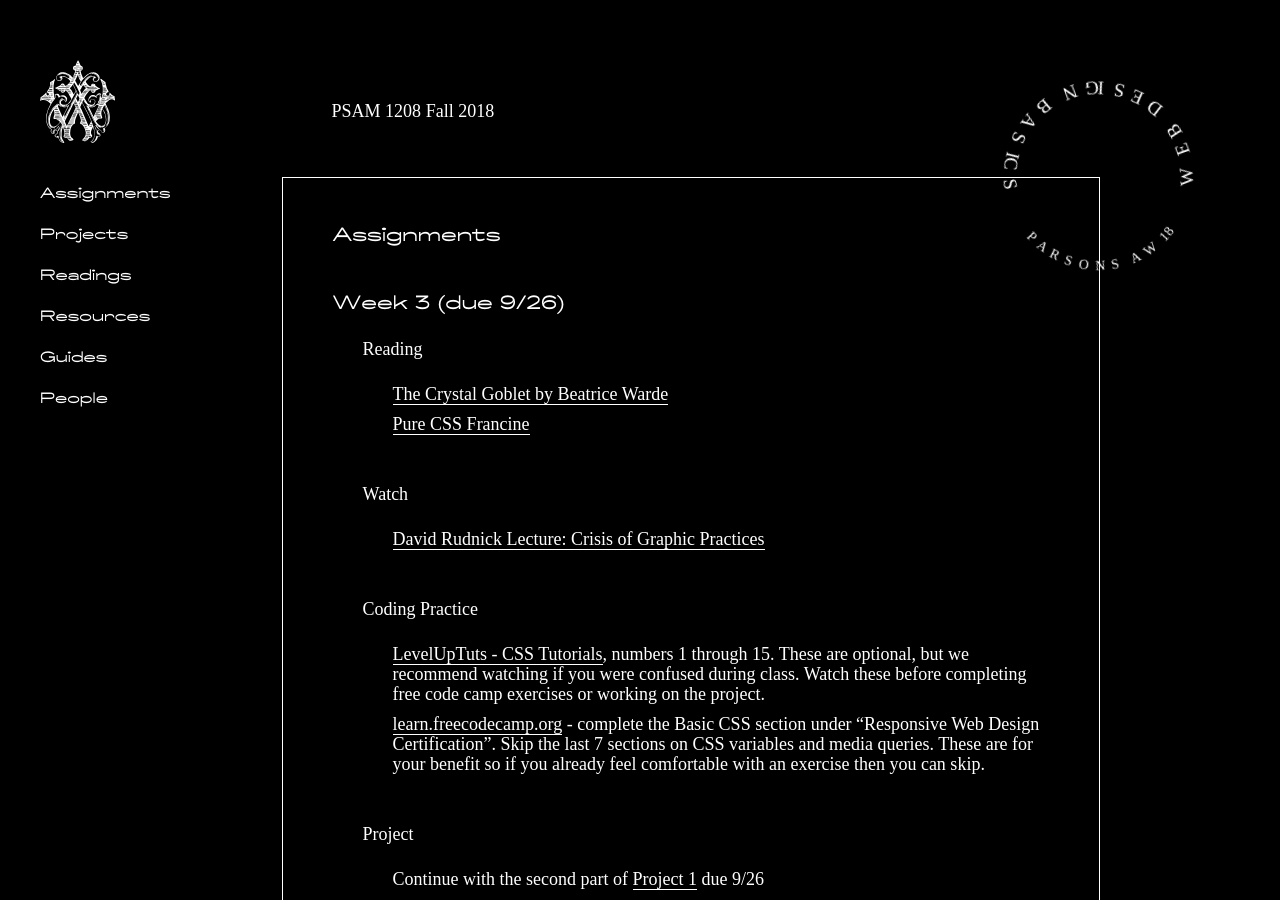
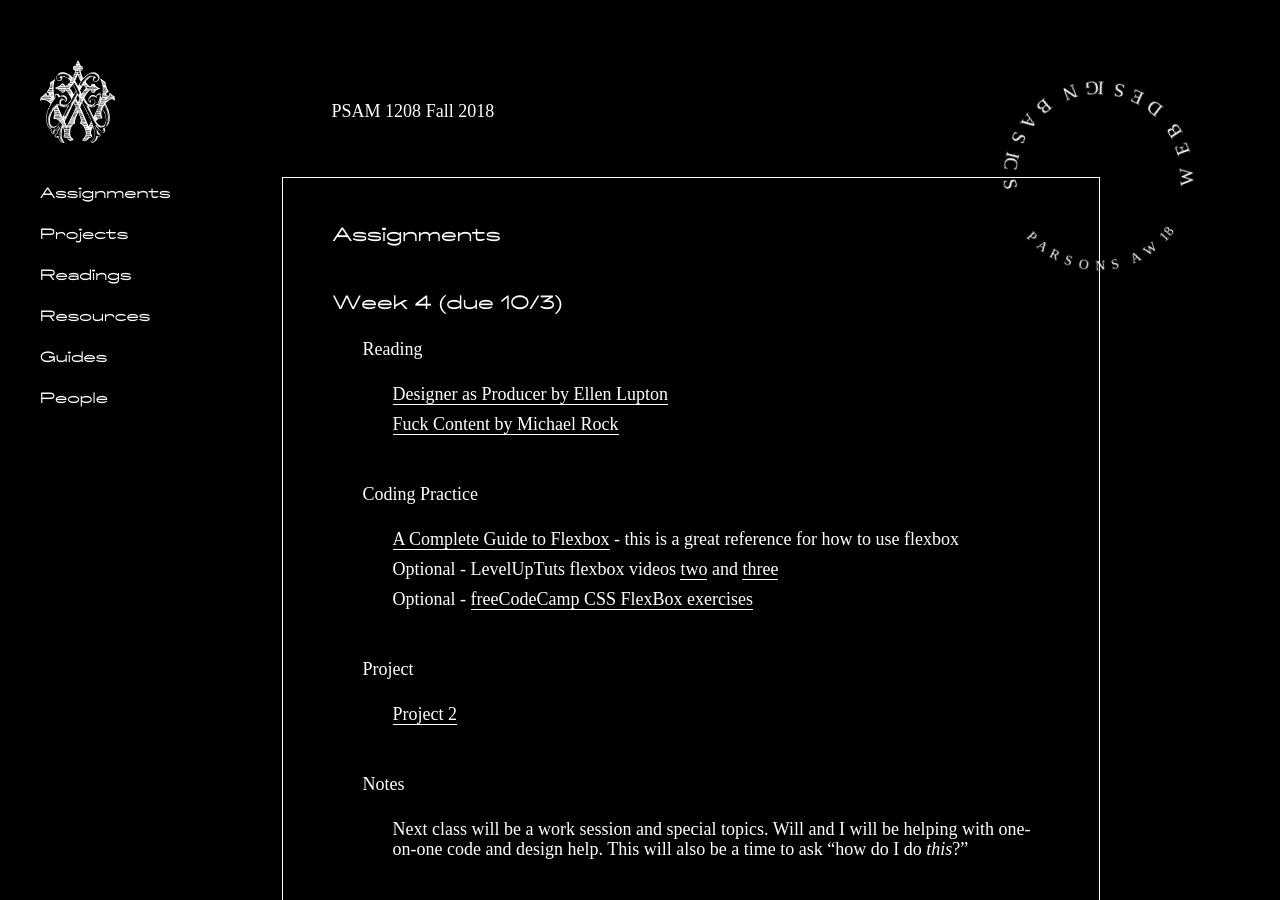
Before and after one commit to patshiu/spring2019webdesignbasics, a Jekyll site: the page built from _pages/assignments.md, in a window 1280 px wide and 900 px high. Built offline with Jekyll 4.4.1, drawn with Linux system fonts in a browser that asks for light colours; our own code applies the rules of GitHub Pages for plain Markdown files.

Commit message:
adding assignments

```diff
--- a/_pages/assignments.md
+++ b/_pages/assignments.md
@@ -4,6 +4,22 @@ permalink: /assignments
 ---
 
 # Assignments
+
+## Week 4 (due 10/3)
+* Reading
+  * [Designer as Producer by Ellen Lupton](http://elupton.com/2010/10/the-designer-as-producer/)
+  * [Fuck Content by Michael Rock](https://2x4.org/ideas/2/fuck-content/)
+
+* Coding Practice
+  * [A Complete Guide to Flexbox](https://css-tricks.com/snippets/css/a-guide-to-flexbox/) - this is a great reference for how to use flexbox
+  * Optional - LevelUpTuts flexbox videos [two](https://youtu.be/Jo_FByTgbIU) and [three](https://youtu.be/8yFelLx1XPw)
+  * Optional - [freeCodeCamp CSS FlexBox exercises](https://learn.freecodecamp.org)
+
+* Project
+  * [Project 2]({{ 'projects#project-2---Iterations-on-a-poster-' | absolute_url }})
+
+* Notes
+  * Next class will be a work session and special topics. Will and I will be helping with one-on-one code and design help. This will also be a time to ask "how do I do *this*?"
 
 ## Week 3 (due 9/26)
 * Reading
```
Also changed, not shown: _pages/projects.md (+6 -0 lines).
